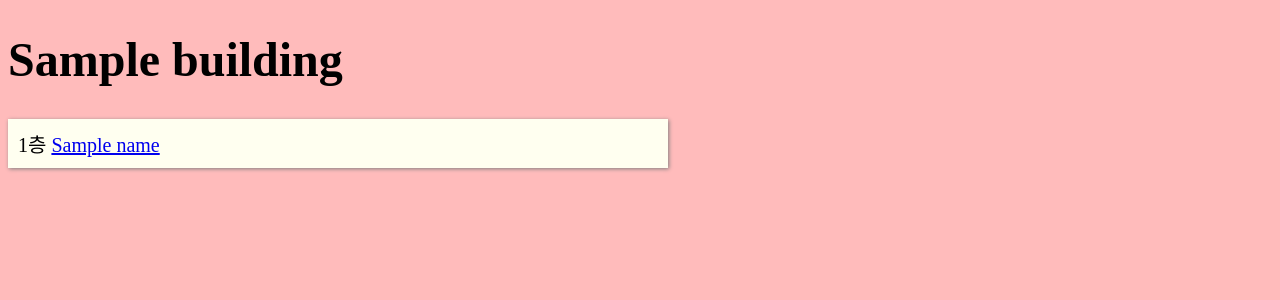
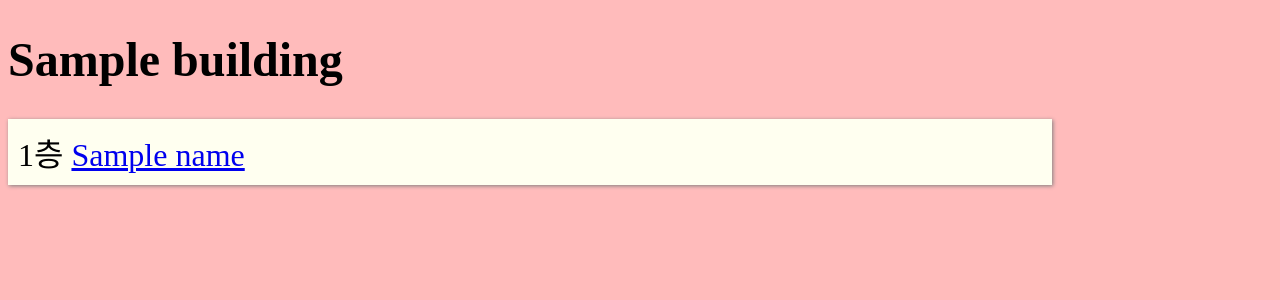
Before and after one commit to KNU-2022S-OSP-03-09/project, a Flask app: template web/templates/rooms.html in a window 1280 px wide. Shown: the top 300 px of the page. Run offline with Flask 2, Linux system fonts and the light colour scheme; the template is opened without the code that fills it: most values are stand-ins (such as "Sample title", 1, 10 or a date in 2020); parts of the project's set-up code (start-up, migrations or seed data) failed here and were passed over.

Commit message:
vw 쓰기

```diff
--- a/web/static/global.css
+++ b/web/static/global.css
@@ -5,15 +5,12 @@
 h1 {
 	font-size: 1.5em;
 }
-.infoblock {
+.blockgroup {
 	background: ivory;
 	box-shadow: 1px 1px 4px gray;
 	padding: 10px;
+	margin-bottom: 5px;
 	display: inline-block;
-	font-size: 20px;
+	width: 80vw;
+	text-align: left;
 }
-.floorblock {
-	width: 640px;
-	text-align: left;
-	margin-bottom: 5px;
-}
--- a/web/templates/rooms.html
+++ b/web/templates/rooms.html
@@ -2,7 +2,7 @@
 {% block main %}
 	<h1>{{building}}</h1>
 	{% for f in floors %}
-		<div class="infoblock floorblock">
+		<div class="blockgroup">
 			{{f[0]}}층
 			{% for r in f[1] %}
 				<a href="/use/{{building}}/{{r}}">{{r}}</a>
```
